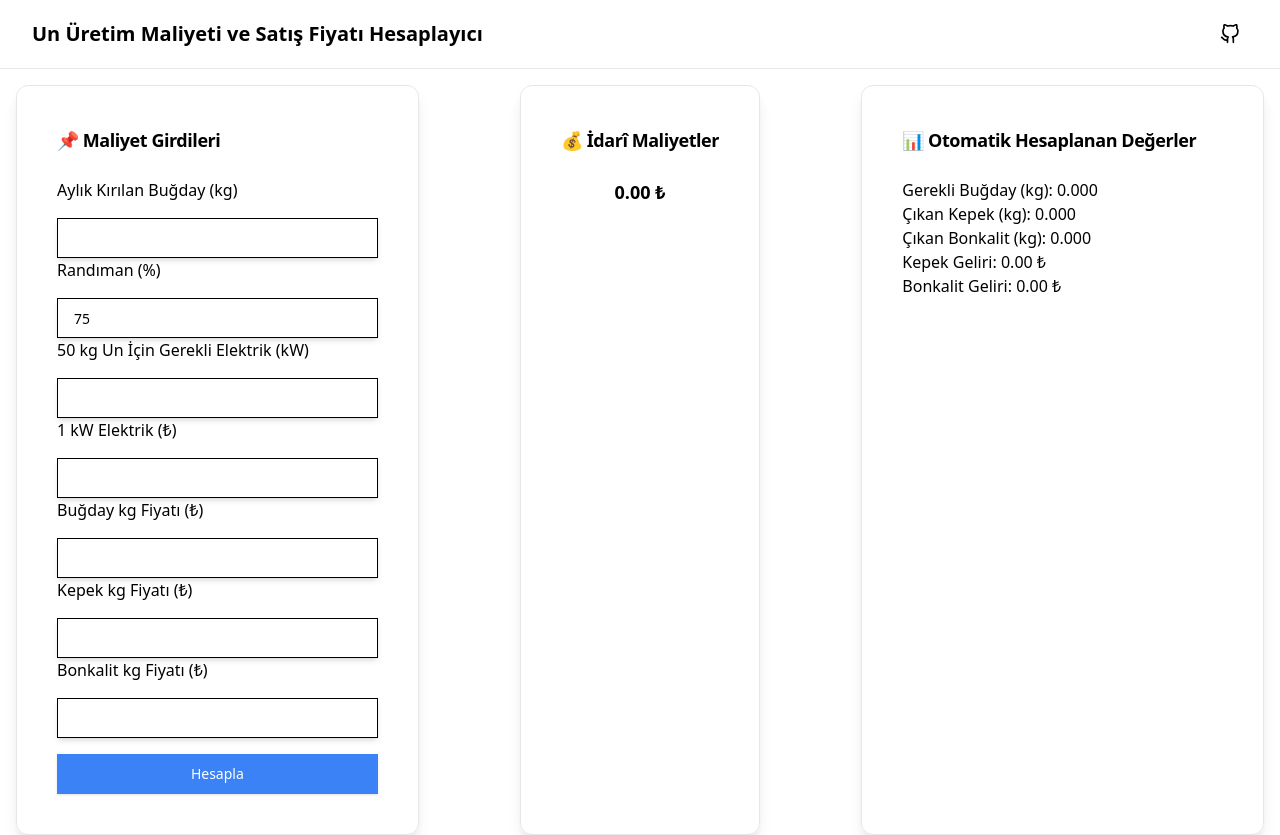
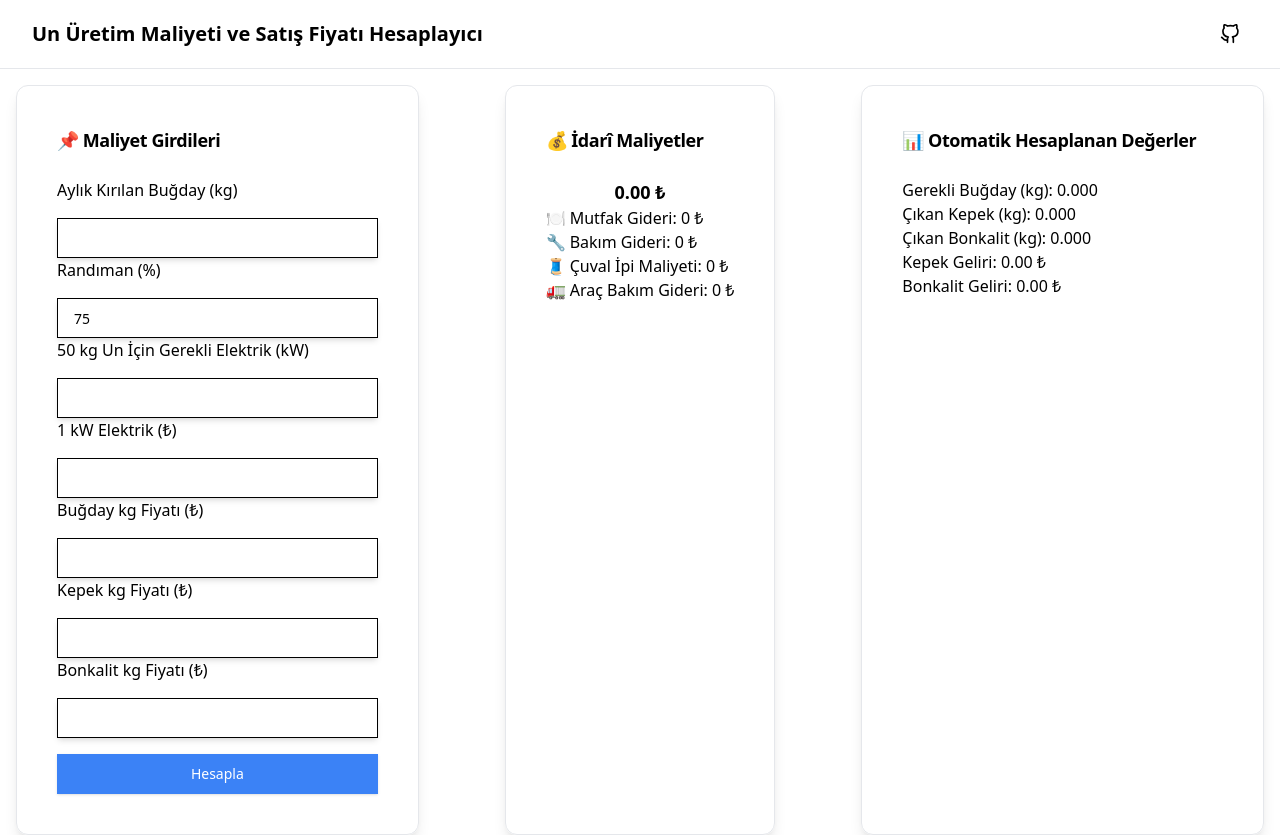
Before and after one commit to bilgehangormez/cost-and-selling-price-calculator, a Next.js app: page / in a window 1280 px wide. Shown: the top 835 px of the page. Built offline with nearby package versions, Linux system fonts and the light colour scheme.

Commit message:
Update PriceCalculator.tsx

```diff
--- a/src/components/PriceCalculator.tsx
+++ b/src/components/PriceCalculator.tsx
@@ -140,6 +140,10 @@ export function PriceCalculator() {
                 </CardHeader>
                 <CardContent>
                     <p className="text-center text-lg font-bold">{administrativeCost.toFixed(2)} ₺</p>
+                    <p>🍽️ Mutfak Gideri: {formatNumber(administrativeCost.toFixed(2))} ₺</p>
+                    <p>🔧 Bakım Gideri: {formatNumber(administrativeCost.toFixed(2))} ₺</p>
+                    <p>🧵 Çuval İpi Maliyeti: {formatNumber(administrativeCost.toFixed(2))} ₺</p>
+                    <p>🚛 Araç Bakım Gideri: {formatNumber(administrativeCost.toFixed(2))} ₺</p>
                 </CardContent>
             </Card>
 
```
